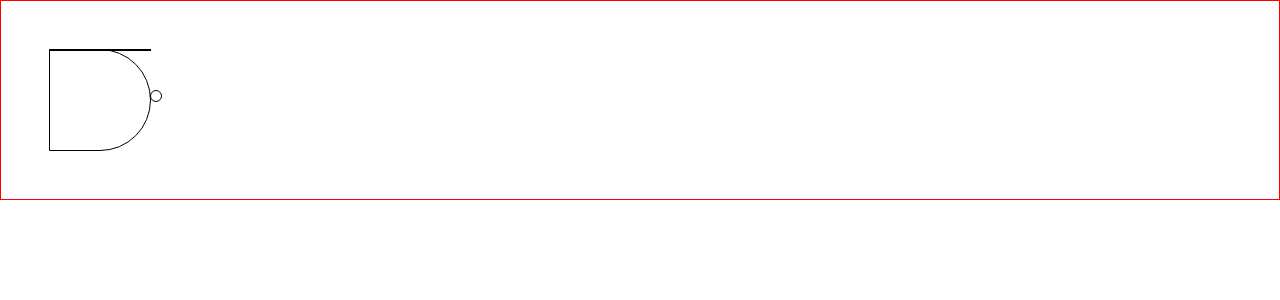
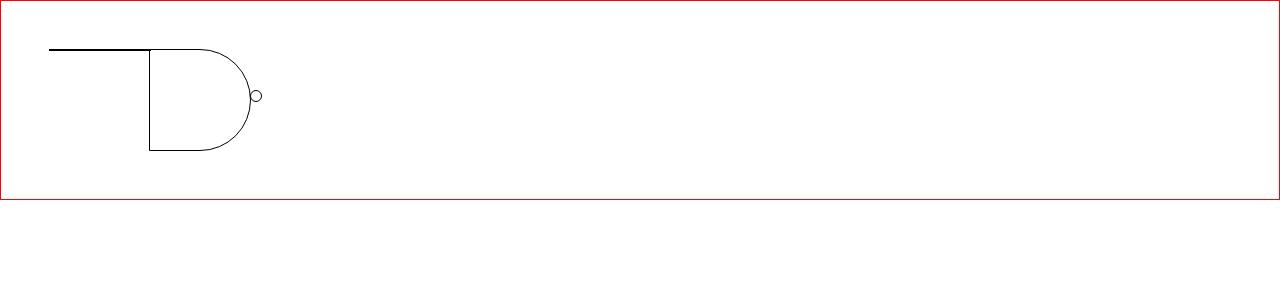
Before and after one commit to daniel-schroeder-dev/logic-gates, a React (Create React App) app: page / in a window 1280 px wide. Shown: the top 300 px of the page. Built offline with nearby package versions, Linux system fonts and the light colour scheme.

Commit message:
Setup LineContainer.

```diff
--- a/src/App.js
+++ b/src/App.js
@@ -1,6 +1,7 @@
 import React from 'react';
 
 import Line from './components/Line/Line';
+import LineContainer from './components/LineContainer/LineContainer';
 import NandGate from './components/NandGate/NandGate';
 import GateContainer from './components/GateContainer/GateContainer';
 
@@ -10,7 +11,9 @@ function App() {
   return (
     <div className="app">
       <GateContainer>
-        <Line />
+        <LineContainer>
+          <Line />
+        </LineContainer>
         <NandGate />
       </GateContainer>
     </div>
--- a/src/components/GateContainer/GateContainer.css
+++ b/src/components/GateContainer/GateContainer.css
@@ -1,3 +1,5 @@
 .gate-container {
+  display: flex;
   position: relative;
+  justify-content: space-between;
 }
--- a/src/components/LineContainer/LineContainer.css
+++ b/src/components/LineContainer/LineContainer.css
@@ -0,0 +1,5 @@
+.line-container {
+  position: relative;
+  height: 100%;
+  width: 100px;
+}
--- a/src/components/LineContainer/LineContainer.js
+++ b/src/components/LineContainer/LineContainer.js
@@ -0,0 +1,10 @@
+import React from 'react';
+import './LineContainer.css';
+
+function LineContainer(props) {
+  return (
+    <div className="line-container">{props.children}</div>
+  );
+}
+
+export default LineContainer;
```
